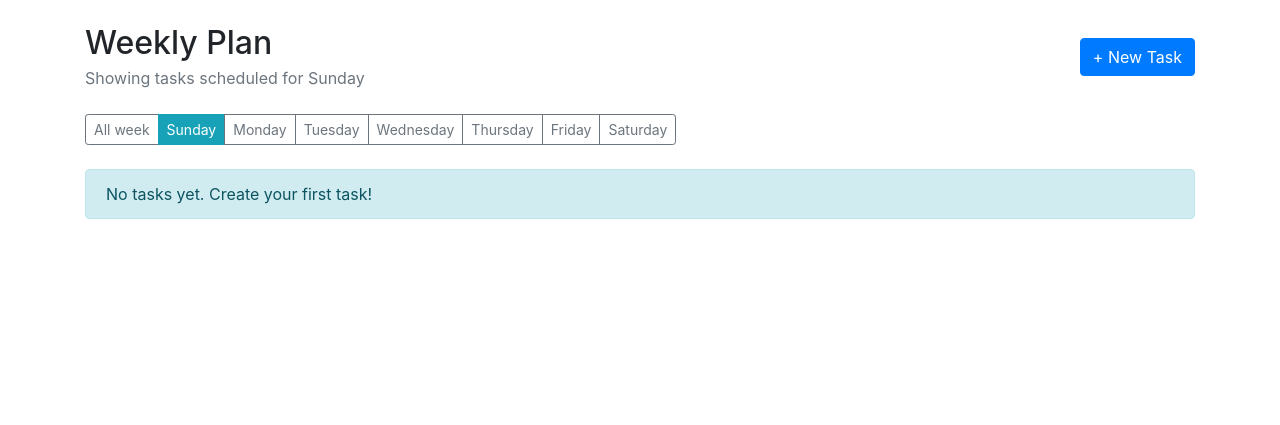
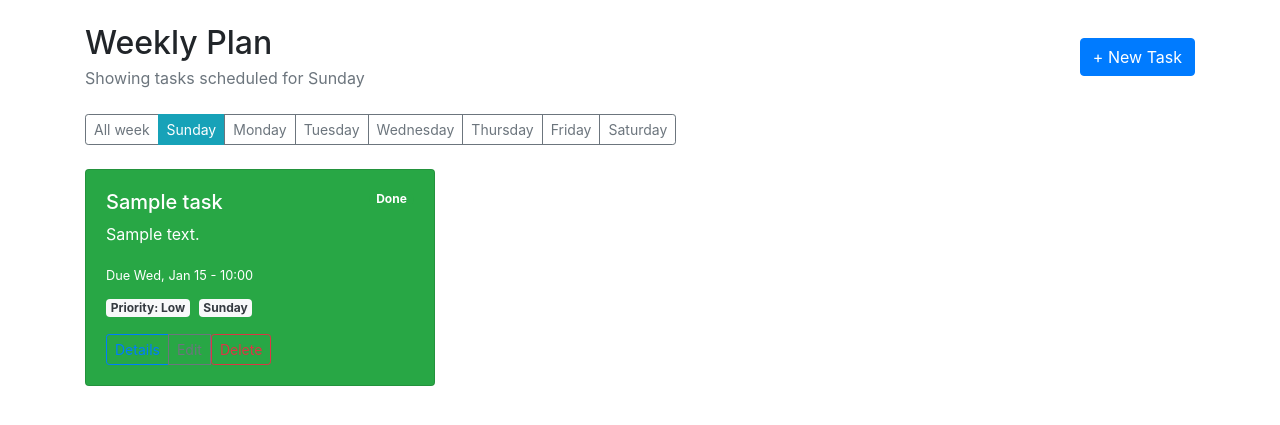
Before and after one commit to Pouyazadmehr83/TODOapp-, a Django app: page /?day=1 in a window 1280 px wide. Shown: the part 56-481 px from the top of the page. Run offline with Django 5.2, Linux system fonts and the light colour scheme; a user stored in the database is signed in; tables that the repository leaves empty hold one stand-in row (values such as "Sample post"); some libraries are stand-ins or nearby versions.

Commit message:
add week fields in model and ui

```diff
--- a/todo/models.py
+++ b/todo/models.py
@@ -4,35 +4,64 @@ from django.contrib.auth.models import User
 class Task(models.Model):
     # انتخاب‌ها برای اولویت (ترتیب مهم است - اول تعریف شود)
     class PriorityChoices(models.TextChoices):
-        LOW = 'low', 'Low'
-        MEDIUM = 'medium', 'Medium'
-        HIGH = 'high', 'High'
+        LOW = "low", "Low"
+        MEDIUM = "medium", "Medium"
+        HIGH = "high", "High"
+
+    # قابلیت جدید: نگه داشتن روز هفته به صورت جداگانه تا فیلترهای صفحه اصلی درست کار کنند
+    class WeekDayChoices(models.IntegerChoices):
+        SUNDAY = 1, "Sunday"
+        MONDAY = 2, "Monday"
+        TUESDAY = 3, "Tuesday"
+        WEDNESDAY = 4, "Wednesday"
+        THURSDAY = 5, "Thursday"
+        FRIDAY = 6, "Friday"
+        SATURDAY = 7, "Saturday"
 
     # فیلدهای مدل
     user = models.ForeignKey(
         User,
         on_delete=models.CASCADE,
-        related_name='tasks',
-        verbose_name='user'
+        related_name="tasks",
+        verbose_name="user",
     )
-    title = models.CharField(max_length=225, verbose_name='title')
-    description = models.TextField(blank=True, verbose_name='description')
-    is_done = models.BooleanField(default=False, verbose_name='is done')
+    title = models.CharField(max_length=225, verbose_name="title")
+    description = models.TextField(blank=True, verbose_name="description")
+    is_done = models.BooleanField(default=False, verbose_name="is done")
 
     priority = models.CharField(
         max_length=10,
         choices=PriorityChoices.choices,
         default=PriorityChoices.MEDIUM,
-        verbose_name='priority'
+        verbose_name="priority",
+    )
+    day_of_week = models.PositiveSmallIntegerField(
+        choices=WeekDayChoices.choices,
+        blank=True,
+        null=True,
+        verbose_name="day of week",
     )
 
-    created_at = models.DateTimeField(auto_now_add=True, verbose_name='created at')
-    updated_at = models.DateTimeField(auto_now=True, verbose_name='updated at')
-    due_date = models.DateTimeField(null=True, blank=True, verbose_name='due date')    # متا دیتا
+    created_at = models.DateTimeField(auto_now_add=True, verbose_name="created at")
+    updated_at = models.DateTimeField(auto_now=True, verbose_name="updated at")
+    due_date = models.DateTimeField(
+        null=True, blank=True, verbose_name="due date"
+    )  # متا دیتا
+
     class Meta:
-        ordering = ['-created_at']  # جدیدترین اول
-        verbose_name = 'Task'
-        verbose_name_plural = 'Tasks'
+        ordering = ["-created_at"]  # جدیدترین اول
+        verbose_name = "Task"
+        verbose_name_plural = "Tasks"
 
     def __str__(self):
         return f"{self.title} - {self.user.username}"  # اینجا اصلاح شد
+
+    # قابلیت جدید: تعیین رنگ کارت بر اساس اولویت برای UI
+    @property
+    def priority_color(self):
+        color_map = {
+            self.PriorityChoices.LOW: "success",
+            self.PriorityChoices.MEDIUM: "warning",
+            self.PriorityChoices.HIGH: "danger",
+        }
+        return color_map.get(self.priority, "secondary")
--- a/todo/templates/todo/home.html
+++ b/todo/templates/todo/home.html
@@ -32,22 +32,30 @@
   <div class="row">
     {% for task in tasks %}
       <div class="col-lg-4 col-md-6 mb-4">
-        <div class="card h-100 shadow-sm">
+        {% with color=task.priority_color %}
+        <div class="card h-100 shadow-sm bg-{{ color }} {% if color == 'warning' %}text-dark{% else %}text-white{% endif %}">
           <div class="card-body d-flex flex-column">
             <div class="d-flex justify-content-between align-items-start mb-2">
               <h5 class="card-title mb-0">{{ task.title }}</h5>
-              <span class="badge badge-pill {% if task.is_done %}badge-success{% else %}badge-warning{% endif %}">
+              <span class="badge badge-pill {% if task.is_done %}badge-success{% else %}badge-light{% endif %}">
                 {% if task.is_done %}Done{% else %}Pending{% endif %}
               </span>
             </div>
-            <p class="card-text text-muted flex-grow-1">{{ task.description|default:"No description" }}</p>
+            <p class="card-text {% if color == 'warning' %}text-muted{% else %}text-white-50{% endif %} flex-grow-1">
+              {{ task.description|default:"No description" }}
+            </p>
             {% if task.due_date %}
               <p class="card-text mb-2">
-                <small class="text-muted">Due {{ task.due_date|date:"D, M j - H:i" }}</small>
+                <small class="{% if color == 'warning' %}text-muted{% else %}text-white-50{% endif %}">
+                  Due {{ task.due_date|date:"D, M j - H:i" }}
+                </small>
               </p>
             {% endif %}
             <div class="mb-3">
               <span class="badge badge-light text-dark">Priority: {{ task.get_priority_display }}</span>
+              {% if task.day_of_week %}
+                <span class="badge badge-light text-dark ml-1">{{ task.get_day_of_week_display }}</span>
+              {% endif %}
             </div>
             <div class="btn-group">
               <a class="btn btn-outline-primary btn-sm" href="{% url 'todo:details' task.id %}">Details</a>
@@ -59,6 +67,7 @@
             </div>
           </div>
         </div>
+        {% endwith %}
       </div>
     {% empty %}
       <div class="col-12">
--- a/todo/views.py
+++ b/todo/views.py
@@ -5,16 +5,8 @@ from django.shortcuts import get_object_or_404, redirect, render
 from .forms import TaskForm
 from .models import Task
 
-# توضیح: نگاشت روزهای هفته برای فیلتر کردن وظایف بر اساس due_date (شروع از یکشنبه)
-WEEK_DAYS = [
-    (1, "Sunday"),
-    (2, "Monday"),
-    (3, "Tuesday"),
-    (4, "Wednesday"),
-    (5, "Thursday"),
-    (6, "Friday"),
-    (7, "Saturday"),
-]
+# توضیح: نگاشت روزهای هفته برای فیلتر کردن وظایف (با استفاده از فیلد جدید مدل)
+WEEK_DAYS = list(Task.WeekDayChoices.choices)
 
 
 @login_required
@@ -31,8 +23,8 @@ def home_view(request):
             selected_day = None
         else:
             if selected_day in range(1, 8):
-                # قابلیت جدید: فیلتر روزانه بر اساس due_date.
-                tasks = tasks.filter(due_date__week_day=selected_day)
+                # قابلیت جدید: فیلتر روزانه بر اساس فیلد day_of_week.
+                tasks = tasks.filter(day_of_week=selected_day)
                 selected_day_label = dict(WEEK_DAYS).get(selected_day)
             else:
                 selected_day = None
```
Also changed, not shown: todo/forms.py (+9 -1 lines), todo/templates/todo/details.html (+7 -0 lines), todo/migrations/0005_task_day_of_week.py (added).
